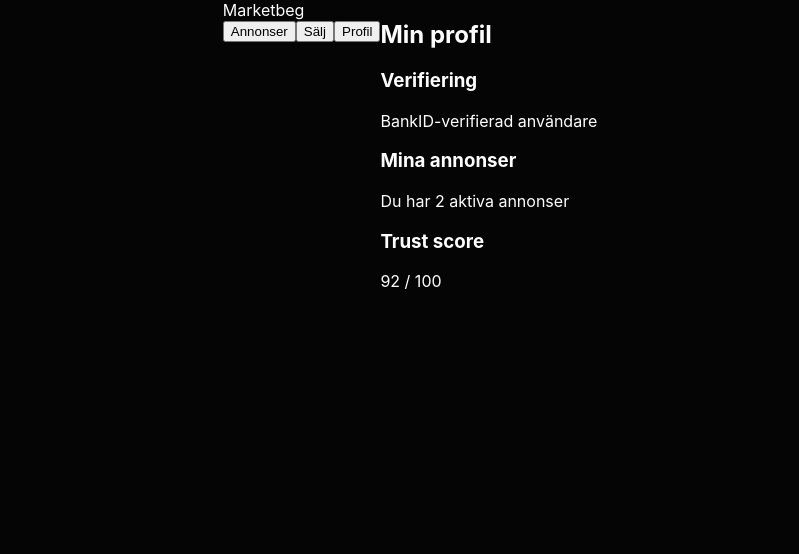
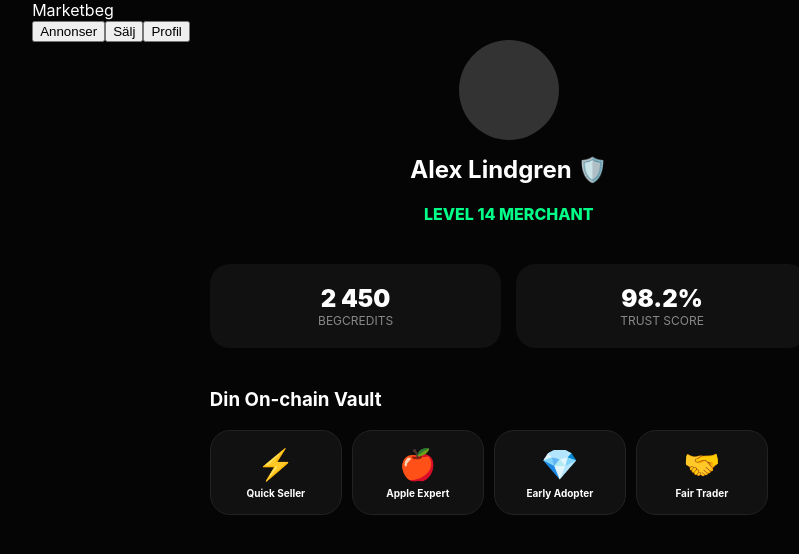
Before and after one commit to gascheckking/marketbeg-appGem, a Next.js app: page /profile in a window 1280 px wide. Shown: the top 554 px of the page, without its empty margins (230-1029 px from the left). Built offline with nearby package versions, Linux system fonts and the light colour scheme.

Commit message:
Update page.tsx

```diff
--- a/app/profile/page.tsx
+++ b/app/profile/page.tsx
@@ -1,24 +1,39 @@
-export default function ProfilePage() {
+export default function Profile() {
   return (
-    <main className="container">
-      <h2>Min profil</h2>
+    <div className="main-container">
+      <div style={{textAlign: 'center', marginBottom: '40px'}}>
+        <div style={{width: '100px', height: '100px', background: '#333', borderRadius: '50%', margin: '0 auto'}}></div>
+        <h2 style={{marginTop: '15px'}}>Alex Lindgren 🛡️</h2>
+        <div style={{color: 'var(--accent)', fontWeight: 800}}>LEVEL 14 MERCHANT</div>
+      </div>
 
-      <div className="grid">
-        <div className="card">
-          <h3>Verifiering</h3>
-          <p className="muted">BankID-verifierad användare</p>
+      <div style={{display: 'grid', gridTemplateColumns: '1fr 1fr', gap: '15px', marginBottom: '40px'}}>
+        <div style={{background: '#111', padding: '20px', borderRadius: '20px', textAlign: 'center'}}>
+          <div style={{fontSize: '24px', fontWeight: 900}}>2 450</div>
+          <div style={{fontSize: '12px', color: '#888'}}>BEGCREDITS</div>
         </div>
-
-        <div className="card">
-          <h3>Mina annonser</h3>
-          <p className="muted">Du har 2 aktiva annonser</p>
-        </div>
-
-        <div className="card">
-          <h3>Trust score</h3>
-          <p className="price">92 / 100</p>
+        <div style={{background: '#111', padding: '20px', borderRadius: '20px', textAlign: 'center'}}>
+          <div style={{fontSize: '24px', fontWeight: 900}}>98.2%</div>
+          <div style={{fontSize: '12px', color: '#888'}}>TRUST SCORE</div>
         </div>
       </div>
-    </main>
+
+      <h3>Din On-chain Vault</h3>
+      <div style={{display: 'flex', gap: '10px', overflowX: 'auto', paddingBottom: '20px'}}>
+        <Achievement icon="⚡" title="Quick Seller" />
+        <Achievement icon="🍎" title="Apple Expert" />
+        <Achievement icon="💎" title="Early Adopter" />
+        <Achievement icon="🤝" title="Fair Trader" />
+      </div>
+    </div>
   );
 }
+
+function Achievement({ icon, title }) {
+  return (
+    <div style={{minWidth: '100px', background: '#111', padding: '15px', borderRadius: '20px', textAlign: 'center', border: '1px solid #222'}}>
+      <div style={{fontSize: '30px'}}>{icon}</div>
+      <div style={{fontSize: '10px', fontWeight: 700, marginTop: '5px'}}>{title}</div>
+    </div>
+  );
+}
```
